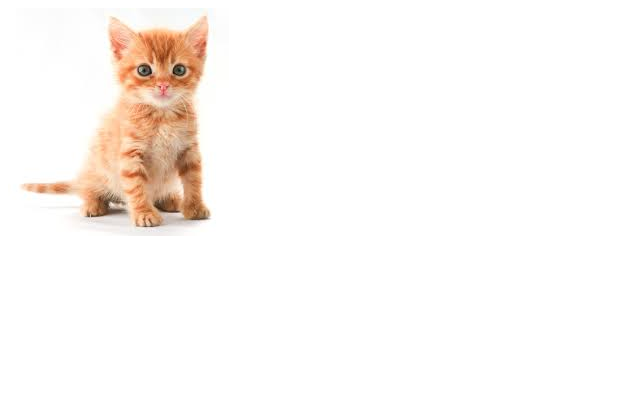
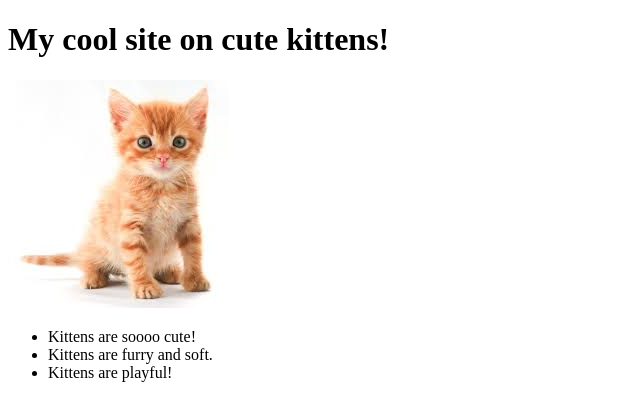
Before and after one commit to hillaryskye/kitty, a plain HTML site: page index.html in a window 1280 px wide. Shown: the whole page, without its empty margins (0-640 px from the left). Drawn offline with Linux system fonts and the light colour scheme.

Commit message:
Added fun facts

```diff
--- a/index.html
+++ b/index.html
@@ -4,8 +4,13 @@
   <meta charset="UTF-8">
   <title>Kitty</title>
 </head>
-<img src="images/kitten.jpg" alt="kitten" >
+
 <body>
-
+  <h1>My cool site on cute kittens!</h1>
+  <img src="images/kitten.jpg" alt="kitten" >
+  <ul>
+    <li>Kittens are soooo cute!</li>
+    <li>Kittens are furry and soft.</li>
+    <li>Kittens are playful!</li>
 </body>
 </html>
```
